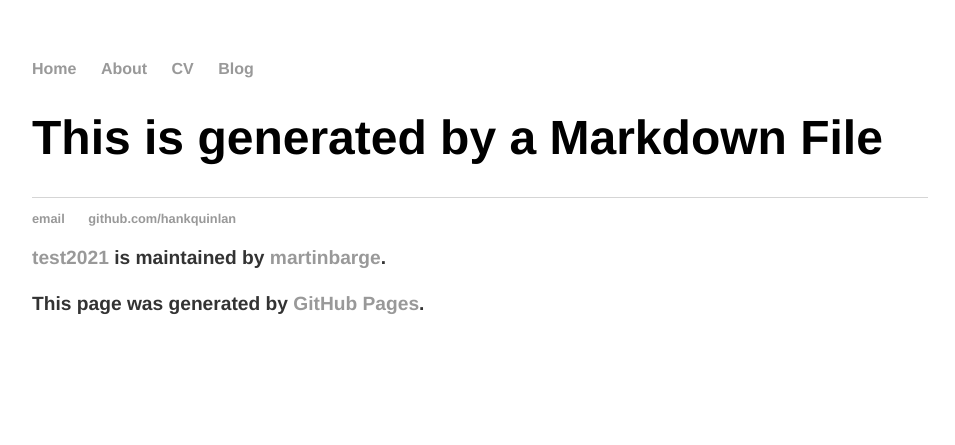
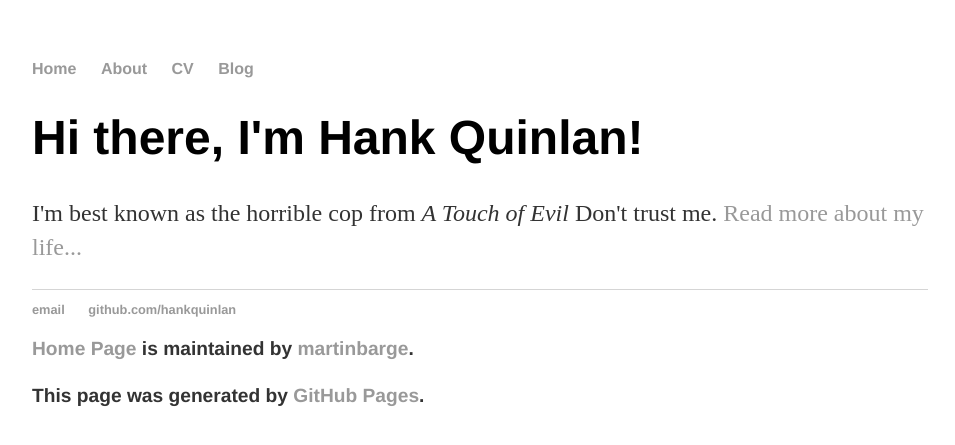
Before and after one commit to martinbarge/test2021, a Jekyll site: the page built from test2.md, in a window 1280 px wide. Shown: the top 445 px of the page, without its empty margins (160-1115 px from the left). Built offline with Jekyll 4.4.1, drawn with Linux system fonts in a browser that asks for light colours; our own code applies the rules of GitHub Pages for plain Markdown files.

Commit message:
Update test2.md

```diff
--- a/test2.md
+++ b/test2.md
@@ -1 +1,8 @@
-<h1>This is generated by a Markdown File</h1>
+---
+layout: default
+title: Home Page
+---
+<div class="blurb">
+	<h1>Hi there, I'm Hank Quinlan!</h1>
+	<p>I'm best known as the horrible cop from <em>A Touch of Evil</em> Don't trust me. <a href="/about">Read more about my life...</a></p>
+</div><!-- /.blurb -->
```
